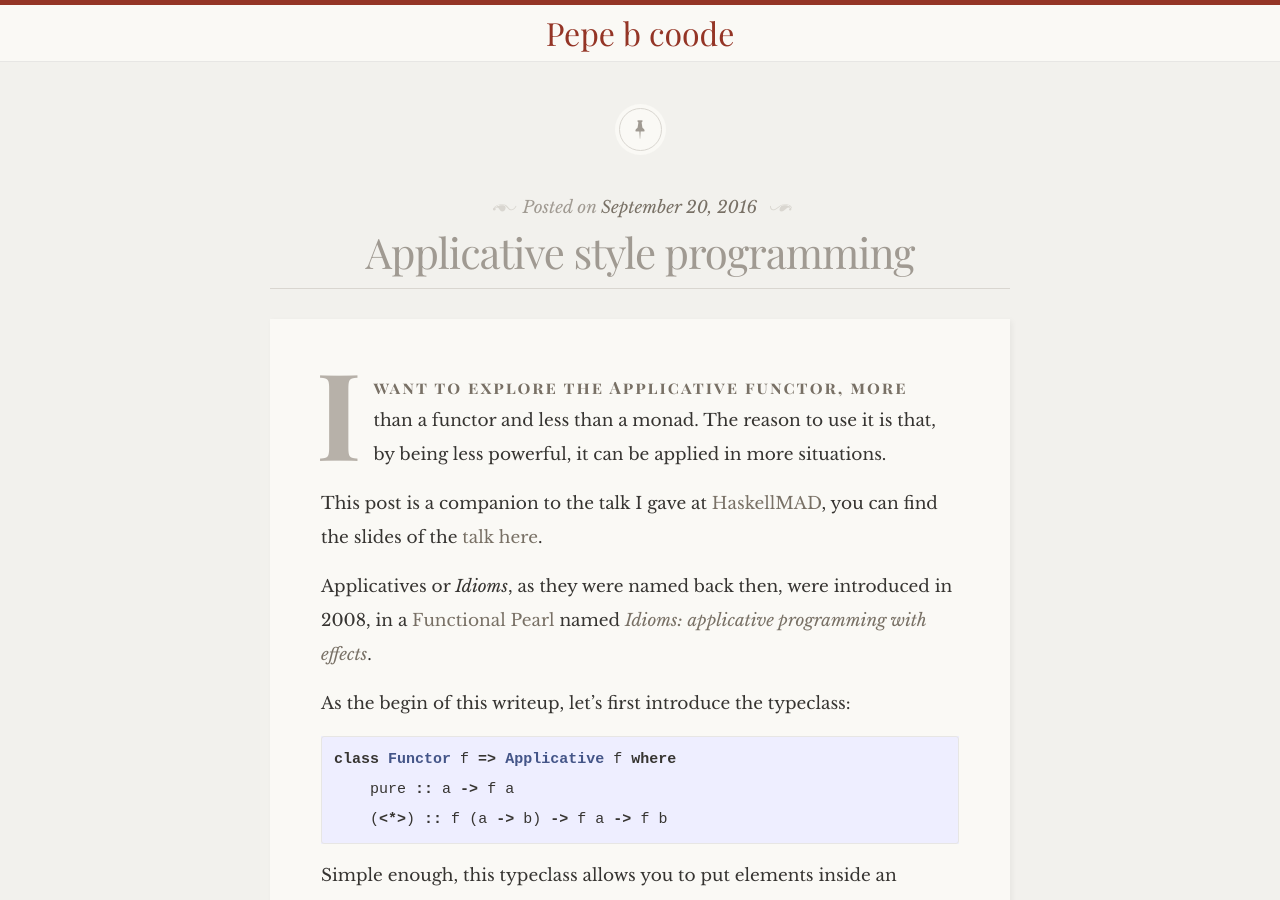
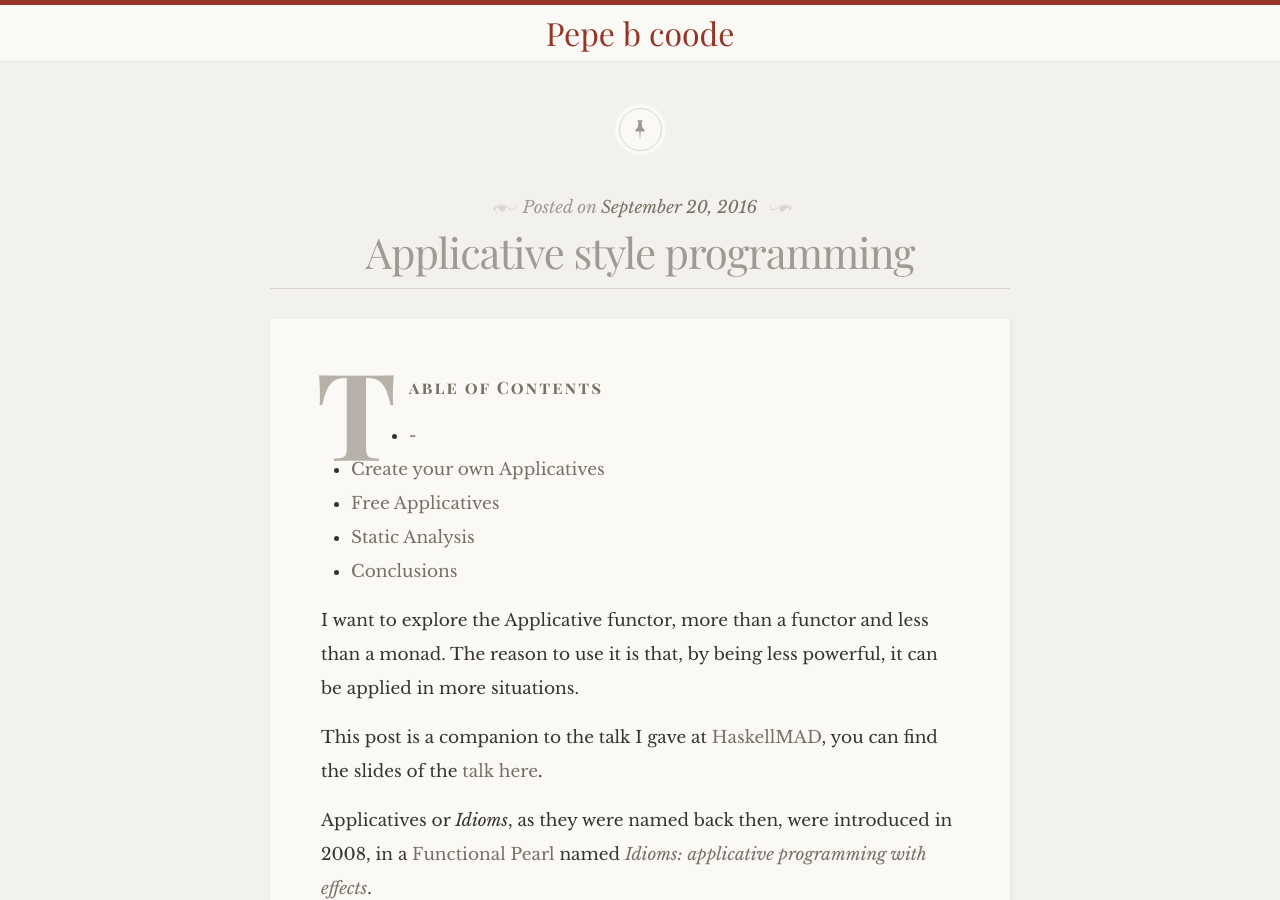
Before and after one commit to pepegar/pepegar.github.io, a Jekyll site: the page built from _posts/2016-09-20-applicative-style-programming.md, in a window 1280 px wide and 900 px high. Built offline with Jekyll 4.4.1, drawn with Linux system fonts in a browser that asks for light colours; some web fonts are replaced.

Commit message:
create table of contents

```diff
--- a/_posts/2016-09-20-applicative-style-programming.md
+++ b/_posts/2016-09-20-applicative-style-programming.md
@@ -3,6 +3,18 @@ layout: post
 title: Applicative style programming
 tags: haskell, functional-programming
 ---
+
+<!-- markdown-toc start - Don't edit this section. Run M-x markdown-toc-generate-toc again -->
+**Table of Contents**
+
+- [-](#-)
+- [Create your own Applicatives](#create-your-own-applicatives)
+- [Free Applicatives](#free-applicatives)
+- [Static Analysis](#static-analysis)
+- [Conclusions](#conclusions)
+
+<!-- markdown-toc end -->
+
 
 I want to explore the Applicative functor, more than a functor and less than
 a monad.  The reason to use it is that, by being less powerful, it can be
```
